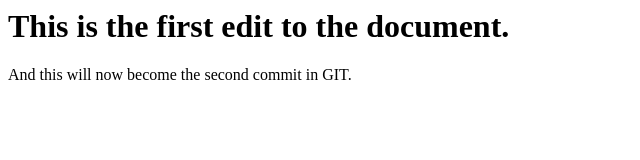
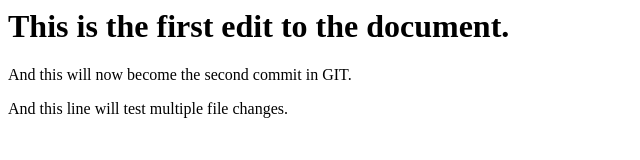
Before and after one commit to northonm31/gamob, a plain HTML site: page index.html in a window 1280 px wide. Shown: the whole page, without its empty margins (0-640 px from the left). Drawn offline with Linux system fonts and the light colour scheme.

Commit message:
Added changes to index

```diff
--- a/index.html
+++ b/index.html
@@ -2,5 +2,6 @@
 	<body>
 		<h1>This is the first edit to the document.</h1>
 		<p>And this will now become the second commit in GIT.</p>
+		<p>And this line will test multiple file changes.</p>
 	</body>
 </html>
```
